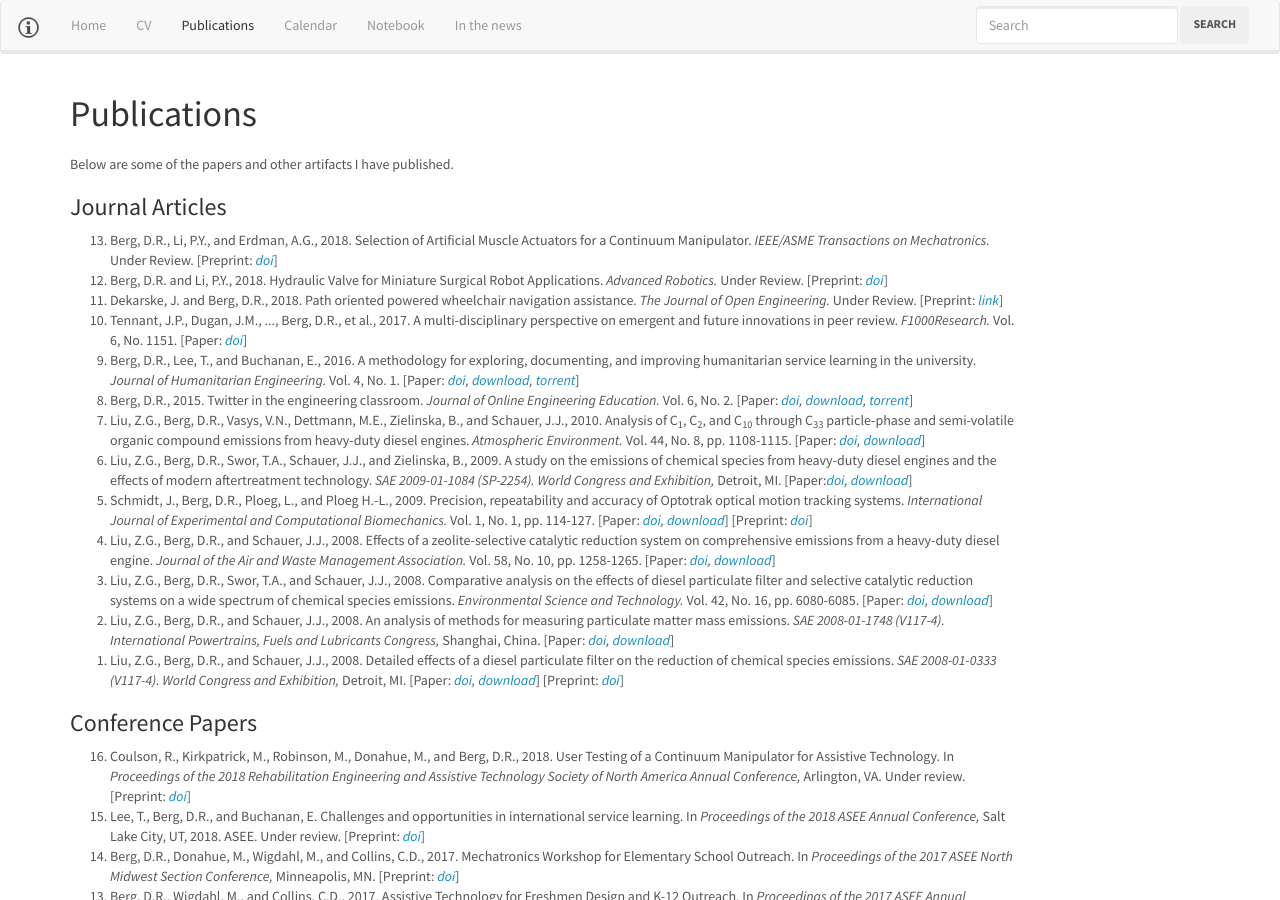
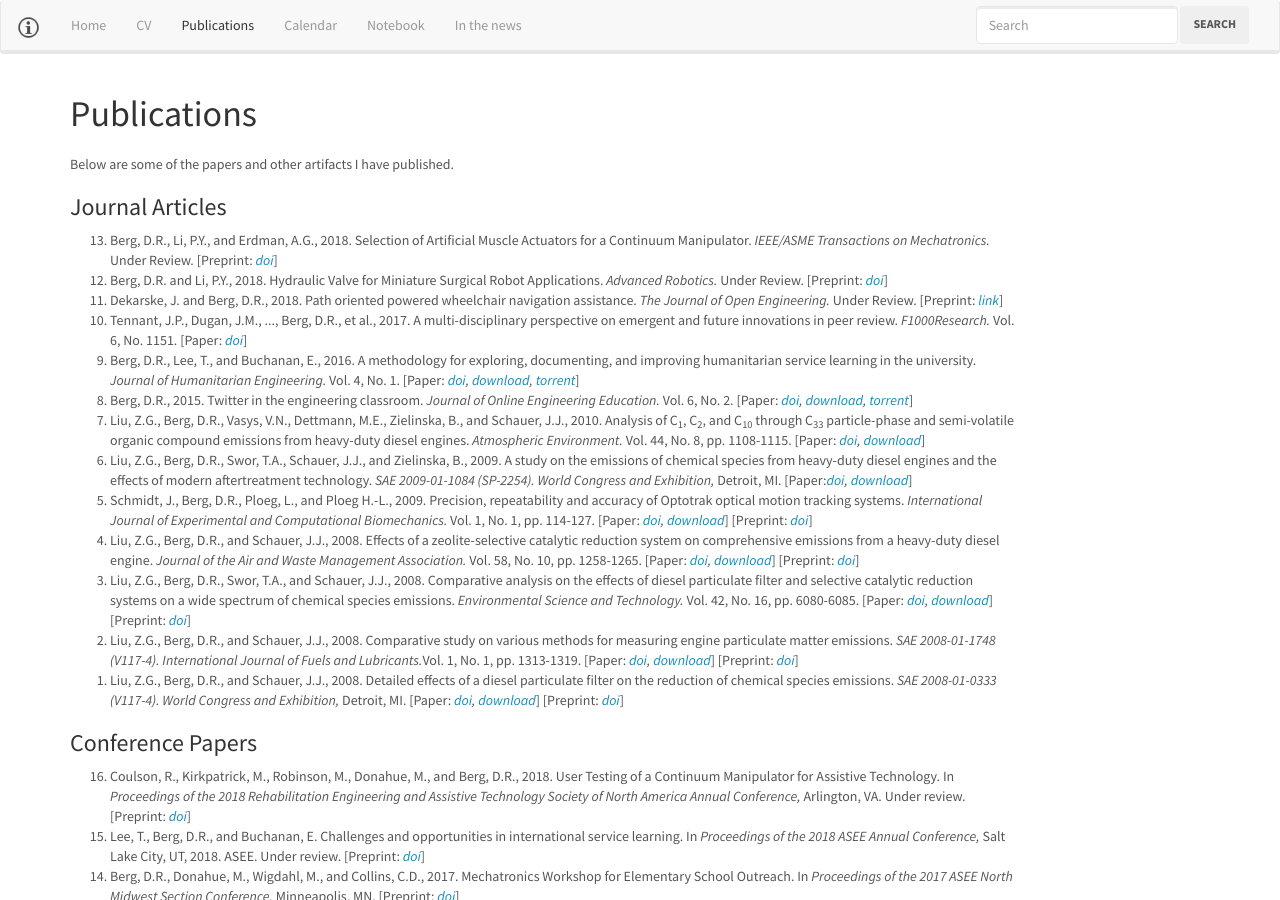
Before and after one commit to devinberg/devinberg.com, a Jekyll site: the page built from publications/index.md, in a window 1280 px wide and 900 px high. Built offline with Jekyll 4.4.1, drawn with Linux system fonts in a browser that asks for light colours; nearby versions of some CDN libraries; comment, search, counter and statistics services are not loaded.

Commit message:
posting some new postprints

```diff
--- a/publications/index.md
+++ b/publications/index.md
@@ -25,11 +25,11 @@ Below are some of the papers and other artifacts I have published.
 
  	<li>Schmidt, J., Berg, D.R., Ploeg, L., and Ploeg H.-L., 2009. Precision, repeatability and accuracy of Optotrak optical motion tracking systems. <i>International Journal of Experimental and Computational Biomechanics.</i> Vol. 1, No. 1, pp. 114-127. [Paper: <i><a href="http://dx.doi.org/10.1504/IJECB.2009.022862">doi</a>, <a href="https://s3.amazonaws.com/drb_website_storage/devinberg.com/schmidt_09_precision.pdf">download</a></i>] [Preprint: <i><a href="https://dx.doi.org/10.17605/OSF.IO/MCR5X">doi</a></i>]<span data-badge-popover="right" data-badge-type="4" data-doi="10.1504/IJECB.2009.022862" data-hide-no-mentions="true" class="altmetric-embed"></span></li>
 
- 	<li>Liu, Z.G., Berg, D.R., and Schauer, J.J., 2008. Effects of a zeolite-selective catalytic reduction system on comprehensive emissions from a heavy-duty diesel engine. <i>Journal of the Air and Waste Management Association.</i> Vol. 58, No. 10, pp. 1258-1265. [Paper: <i><a href="https://doi.org/10.3155/1047-3289.58.10.1258">doi</a>, <a href="https://s3.amazonaws.com/drb_website_storage/devinberg.com/liu_08_effects.pdf">download</a></i>] <span data-badge-popover="right" data-badge-type="4" data-doi="10.3155/1047-3289.58.10.1258" data-hide-no-mentions="true" class="altmetric-embed"></span></li>
+ 	<li>Liu, Z.G., Berg, D.R., and Schauer, J.J., 2008. Effects of a zeolite-selective catalytic reduction system on comprehensive emissions from a heavy-duty diesel engine. <i>Journal of the Air and Waste Management Association.</i> Vol. 58, No. 10, pp. 1258-1265. [Paper: <i><a href="https://doi.org/10.3155/1047-3289.58.10.1258">doi</a>, <a href="https://s3.amazonaws.com/drb_website_storage/devinberg.com/liu_08_effects.pdf">download</a></i>] [Preprint: <i><a href="https://dx.doi.org/10.17605/OSF.IO/A3VYH">doi</a></i>]<span data-badge-popover="right" data-badge-type="4" data-doi="10.3155/1047-3289.58.10.1258" data-hide-no-mentions="true" class="altmetric-embed"></span></li>
 
- 	<li>Liu, Z.G., Berg, D.R., Swor, T.A., and Schauer, J.J., 2008. Comparative analysis on the effects of diesel particulate filter and selective catalytic reduction systems on a wide spectrum of chemical species emissions. <i>Environmental Science and Technology.</i> Vol. 42, No. 16, pp. 6080-6085. [Paper: <i><a href="http://dx.doi.org/10.1021/es8004046">doi</a>, <a href="https://s3.amazonaws.com/drb_website_storage/devinberg.com/liu_08_comparative.pdf">download</a></i>] <span data-badge-popover="right" data-badge-type="4" data-doi="10.1021/es8004046" data-hide-no-mentions="true" class="altmetric-embed"></span></li>
+ 	<li>Liu, Z.G., Berg, D.R., Swor, T.A., and Schauer, J.J., 2008. Comparative analysis on the effects of diesel particulate filter and selective catalytic reduction systems on a wide spectrum of chemical species emissions. <i>Environmental Science and Technology.</i> Vol. 42, No. 16, pp. 6080-6085. [Paper: <i><a href="http://dx.doi.org/10.1021/es8004046">doi</a>, <a href="https://s3.amazonaws.com/drb_website_storage/devinberg.com/liu_08_comparative.pdf">download</a></i>] [Preprint: <i><a href="https://dx.doi.org/10.17605/OSF.IO/8HZNU">doi</a></i>]<span data-badge-popover="right" data-badge-type="4" data-doi="10.1021/es8004046" data-hide-no-mentions="true" class="altmetric-embed"></span></li>
 
- 	<li>Liu, Z.G., Berg, D.R., and Schauer, J.J., 2008. An analysis of methods for measuring particulate matter mass emissions. <i>SAE 2008-01-1748 (V117-4). International Powertrains, Fuels and Lubricants Congress,</i> Shanghai, China. [Paper: <i><a href="http://dx.doi.org/10.4271/2008-01-1748">doi</a>, <a href="https://s3.amazonaws.com/drb_website_storage/devinberg.com/liu_08_analysis.pdf">download</a></i>] <span data-badge-popover="right" data-badge-type="4" data-doi="10.4271/2008-01-1748" data-hide-no-mentions="true" class="altmetric-embed"></span></li>
+ 	<li>Liu, Z.G., Berg, D.R., and Schauer, J.J., 2008. Comparative study on various methods for measuring engine particulate matter emissions. <i>SAE 2008-01-1748 (V117-4). International Journal of Fuels and Lubricants.</i>Vol. 1, No. 1, pp. 1313-1319. [Paper: <i><a href="http://dx.doi.org/10.4271/2008-01-1748">doi</a>, <a href="https://s3.amazonaws.com/drb_website_storage/devinberg.com/liu_08_analysis.pdf">download</a></i>] [Preprint: <i><a href="https://dx.doi.org/10.17605/OSF.IO/8P4ZJ">doi</a></i>]<span data-badge-popover="right" data-badge-type="4" data-doi="10.4271/2008-01-1748" data-hide-no-mentions="true" class="altmetric-embed"></span></li>
 
  	<li>Liu, Z.G., Berg, D.R., and Schauer, J.J., 2008. Detailed effects of a diesel particulate filter on the reduction of chemical species emissions. <i>SAE 2008-01-0333 (V117-4). World Congress and Exhibition,</i> Detroit, MI. [Paper: <i><a href="http://dx.doi.org/10.4271/2008-01-0333">doi</a>, <a href="https://s3.amazonaws.com/drb_website_storage/devinberg.com/liu_08_detailed.pdf">download</a></i>] [Preprint: <i><a href="https://dx.doi.org/10.17605/OSF.IO/S47FH">doi</a></i>]<span data-badge-popover="right" data-badge-type="4" data-doi="10.4271/2008-01-0333" data-hide-no-mentions="true" class="altmetric-embed"></span></li>
 </ol>
```
